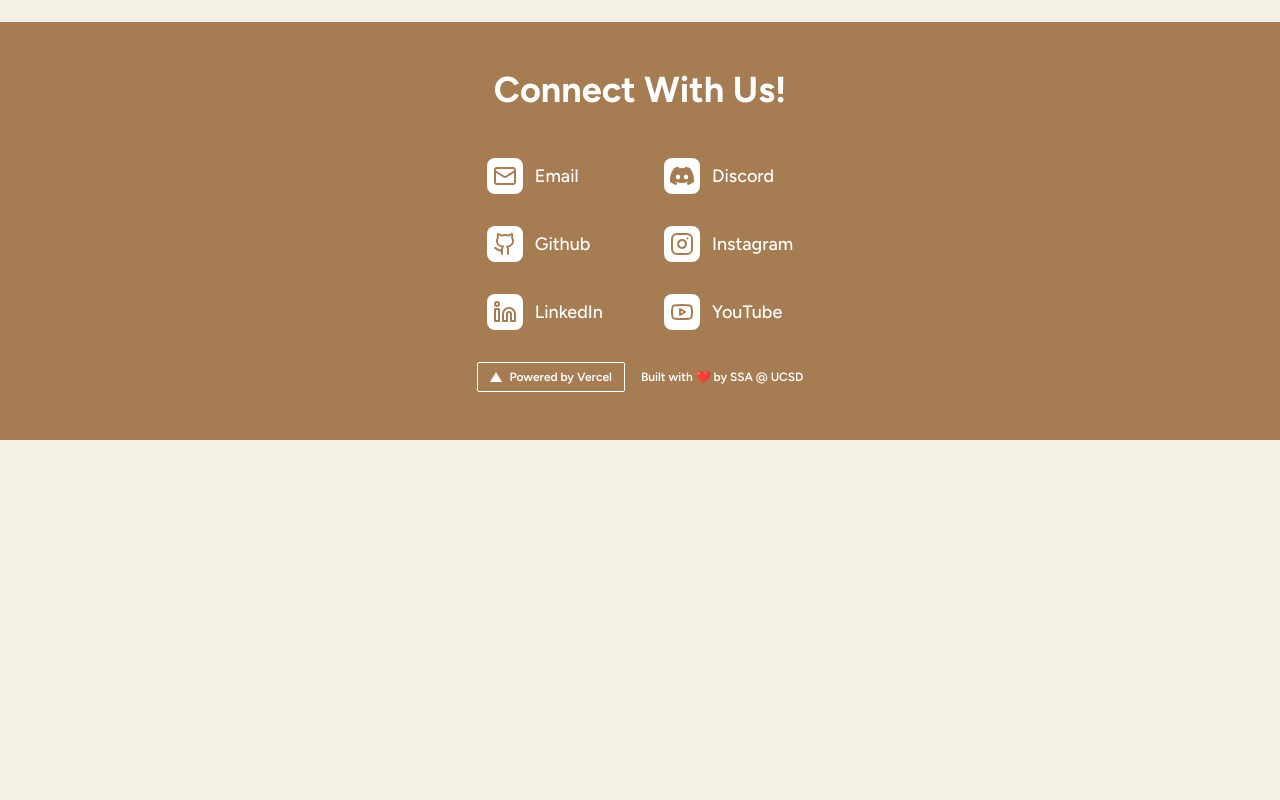
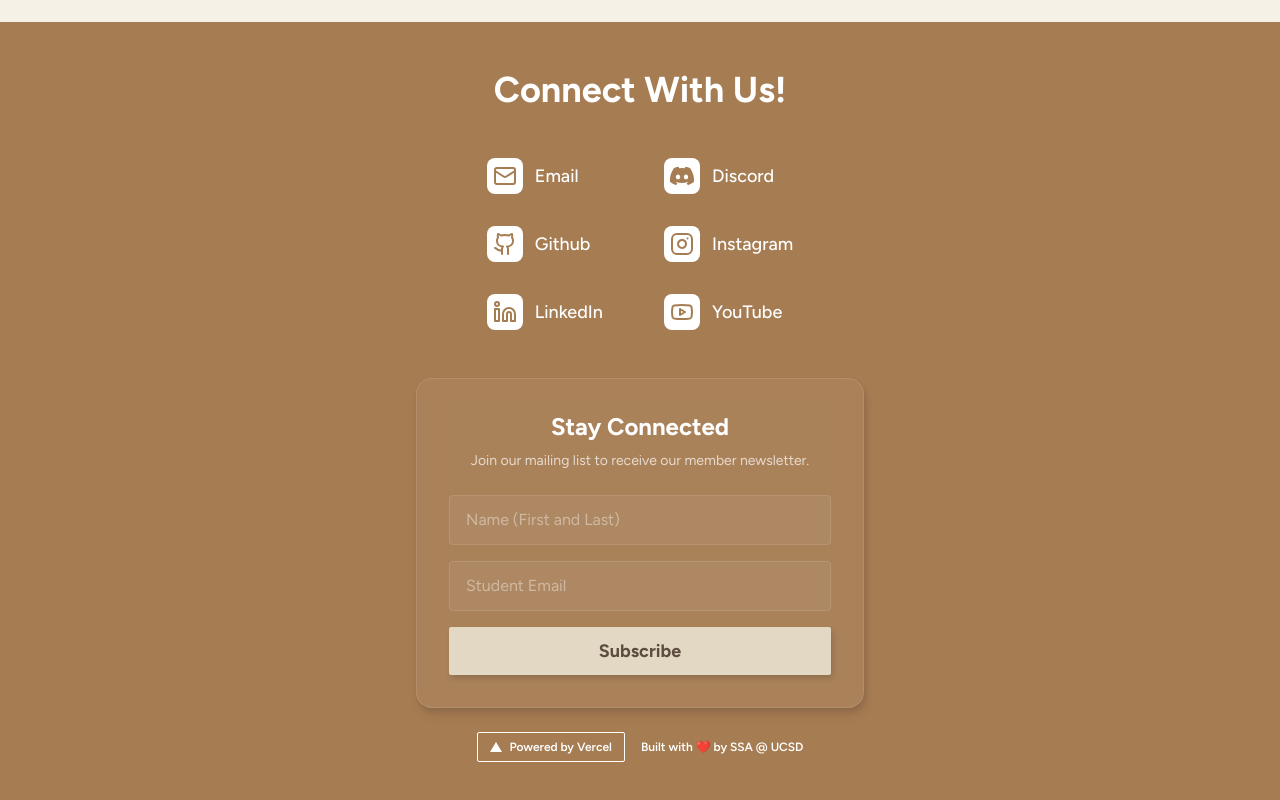
Before and after one commit to ssaucsd/ssaucsd.org, a Next.js app: page / in a window 1280 px wide. Shown: the part 1748-2548 px from the top of the page. Before the commit the page ends 2188 px from the top, so only its background shows below. Built offline with nearby package versions, Linux system fonts and the light colour scheme; no server answers; the database is empty.

Commit message:
re-add newsletter

```diff
--- a/package.json
+++ b/package.json
@@ -10,7 +10,6 @@
     "db:push": "drizzle-kit push",
     "db:studio": "drizzle-kit studio",
     "dev": "next dev --turbo",
-    "scan": "next dev --turbo & npx react-scan@latest localhost:3000",
     "format:check": "prettier --check \"**/*.{ts,tsx,js,jsx,mdx}\" --cache",
     "format:write": "prettier --write \"**/*.{ts,tsx,js,jsx,mdx}\" --cache",
     "lint": "eslint .",
--- a/src/app/_components/footer.tsx
+++ b/src/app/_components/footer.tsx
@@ -1,4 +1,5 @@
 import Link from "next/link";
+import NewsletterForm from "./newsletter-form";
 import { Github, Instagram, Linkedin, Mail, Youtube } from "lucide-react";
 import type { ElementType } from "react";
 
@@ -45,7 +46,7 @@ export default function FooterSection() {
       <div className="max-w-6xl mx-auto flex flex-col items-center">
         <h1 className="text-4xl font-bold mb-12">Connect With Us!</h1>
 
-        <div className="w-full flex justify-center">
+        <div className="w-full flex justify-center mb-12">
           {/* Social Links Grid */}
           <div className="grid grid-cols-2 gap-y-8 gap-x-12 justify-items-start">
             <SocialLink
@@ -80,7 +81,10 @@ export default function FooterSection() {
             />
           </div>
         </div>
-        <div className="mt-8 flex items-center gap-4">
+
+        <NewsletterForm />
+
+        <div className="flex items-center gap-4">
           <a
             href="https://vercel.com?utm_source=ssa-ucsd&utm_campaign=oss"
             target="_blank"
--- /dev/null
+++ b/src/app/_components/newsletter-form.tsx
@@ -0,0 +1,113 @@
+"use client";
+
+import { useState } from "react";
+import { Button } from "@/components/ui/button";
+import { Loader2 } from "lucide-react";
+
+export default function NewsletterForm() {
+  const [isLoading, setIsLoading] = useState(false);
+  const [isSuccess, setIsSuccess] = useState(false);
+
+  // =============================================================================================
+  // INSTRUCTIONS FOR SETUP:
+  // 1. Create a new Google Form with "Name (First and Last)" (Short answer) and "Student Email" (Short answer).
+  // 2. Click the "Send" button, then the "Link" tab, and copy the link.
+  // 3. Open the form in a new tab, right-click, and "View Page Source".
+  // 4. Search for "entry." to find the IDs for your fields (e.g., entry.123456789).
+  // 5. Replace the values below with your specific Form Action URL and Entry IDs.
+  //    The Action URL is usually: https://docs.google.com/forms/d/e/[YOUR_FORM_ID]/formResponse
+  // =============================================================================================
+
+  const GOOGLE_FORM_ACTION_URL =
+    "https://docs.google.com/forms/d/e/1FAIpQLSeqAfXHr8gYVR7HUYnbBAjY2pYg1641C2p1Fv4uC4YcFWLzLQ/formResponse"; // REPLACE THIS
+  const ENTRY_NAME = "entry.275972564"; // REPLACE THIS (Name field ID)
+  const ENTRY_EMAIL = "entry.1281671811"; // REPLACE THIS (Email field ID)
+
+  async function handleSubmit(event: React.FormEvent<HTMLFormElement>) {
+    event.preventDefault();
+    setIsLoading(true);
+
+    const formData = new FormData(event.currentTarget);
+
+    try {
+      await fetch(GOOGLE_FORM_ACTION_URL, {
+        method: "POST",
+        body: formData,
+        mode: "no-cors",
+      });
+      setIsSuccess(true);
+      (event.target as HTMLFormElement).reset();
+    } catch (error) {
+      console.error("Error submitting form:", error);
+    } finally {
+      setIsLoading(false);
+    }
+  }
+
+  if (isSuccess) {
+    return (
+      <div className="w-full max-w-md mx-auto mb-12 p-8 bg-primary-foreground/10 rounded-xl border border-primary-foreground/10 text-center animate-in fade-in zoom-in duration-300">
+        <h3 className="text-2xl font-bold mb-2">Thanks for joining!</h3>
+        <p className="text-primary-foreground/80 mb-4">
+          We&apos;ve received your details.
+        </p>
+        <Button
+          variant="link"
+          onClick={() => setIsSuccess(false)}
+          className="text-primary-foreground underline hover:text-secondary"
+        >
+          Submit another response
+        </Button>
+      </div>
+    );
+  }
+
+  return (
+    <div className="w-full max-w-md mx-auto mb-6 p-6 md:p-8 bg-primary-foreground/5 rounded-2xl border border-primary-foreground/10 backdrop-blur-sm shadow-xl">
+      <div className="text-center mb-6">
+        <h3 className="text-2xl font-bold mb-2">Stay Connected</h3>
+        <p className="text-sm text-primary-foreground/70">
+          Join our mailing list to receive our member newsletter.
+        </p>
+      </div>
+
+      <form onSubmit={handleSubmit} className="space-y-4">
+        <div className="space-y-4">
+          <div className="relative group">
+            <input
+              type="text"
+              name={ENTRY_NAME}
+              placeholder="Name (First and Last)"
+              required
+              className="w-full px-4 py-3 rounded-lg bg-primary-foreground/5 border border-primary-foreground/10 text-primary-foreground placeholder:text-primary-foreground/40 focus:outline-none focus:ring-2 focus:ring-secondary/50 focus:bg-primary-foreground/10 transition-all duration-300"
+            />
+          </div>
+          <div className="relative group">
+            <input
+              type="email"
+              name={ENTRY_EMAIL}
+              placeholder="Student Email"
+              required
+              className="w-full px-4 py-3 rounded-lg bg-primary-foreground/5 border border-primary-foreground/10 text-primary-foreground placeholder:text-primary-foreground/40 focus:outline-none focus:ring-2 focus:ring-secondary/50 focus:bg-primary-foreground/10 transition-all duration-300"
+            />
+          </div>
+        </div>
+
+        <Button
+          type="submit"
+          className="w-full py-6 text-lg font-bold bg-secondary text-secondary-foreground hover:bg-secondary/90 shadow-lg hover:shadow-secondary/20 transition-all duration-300"
+          disabled={isLoading}
+        >
+          {isLoading ? (
+            <>
+              <Loader2 className="mr-2 h-5 w-5 animate-spin" />
+              Sending...
+            </>
+          ) : (
+            "Subscribe"
+          )}
+        </Button>
+      </form>
+    </div>
+  );
+}
```
